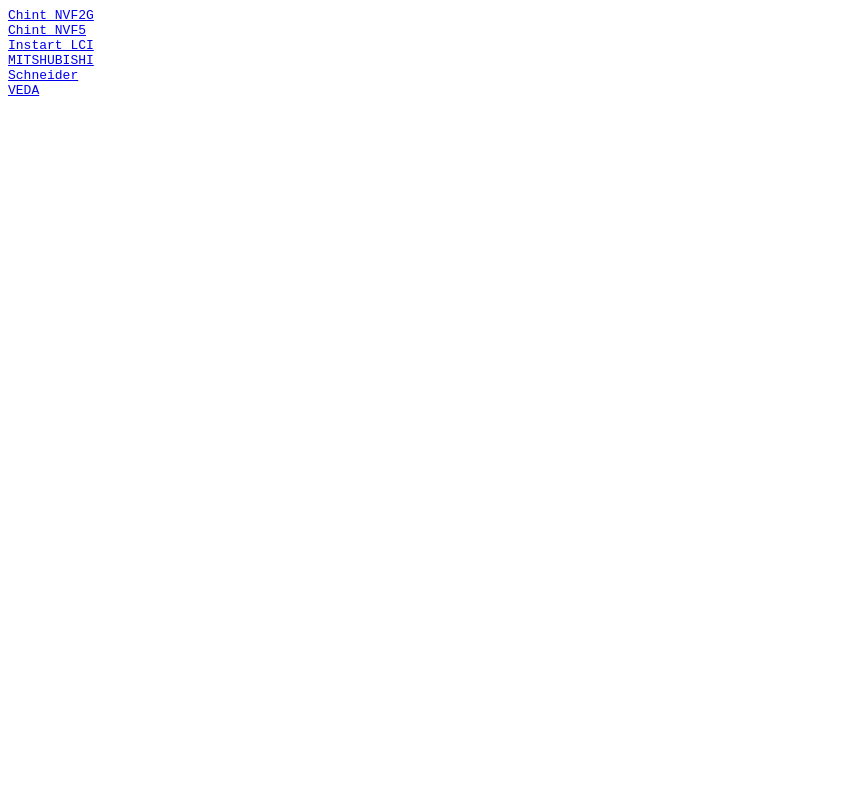
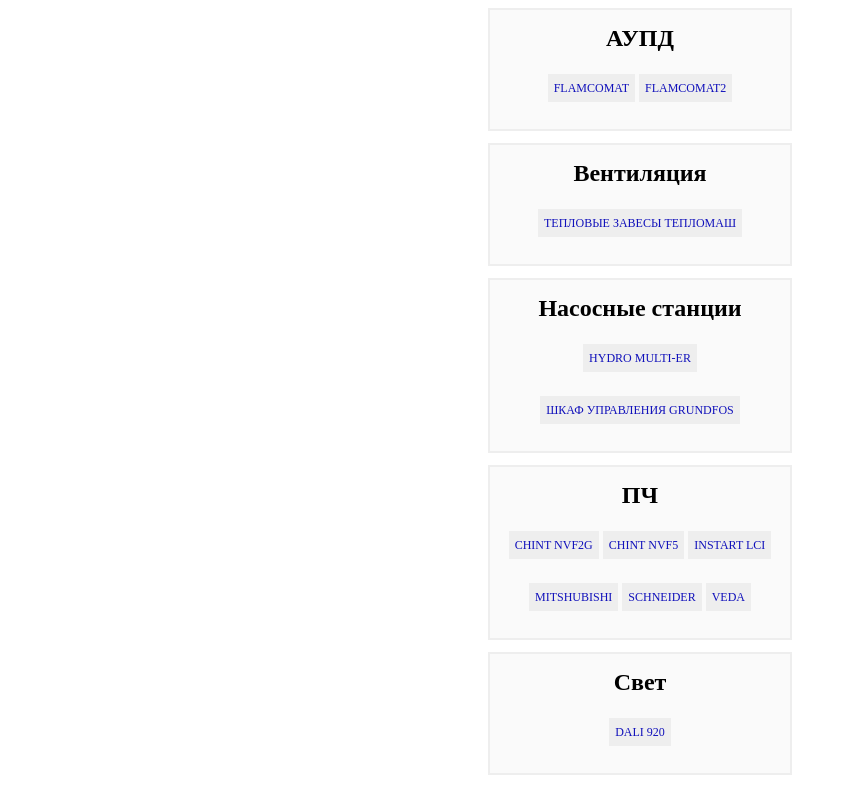
Before and after one commit to asu-ska/asu-ska.github.io, a plain HTML site: page index.html in a window 1280 px wide. Shown: the whole page, without its empty margins (0-847 px from the left). Drawn offline with Linux system fonts and the light colour scheme.

Commit message:
Add automatical generated index.html and CSS

```diff
--- a/index.html
+++ b/index.html
@@ -1,9 +1,34 @@
 
-<pre>
-<a href="ПЧ\Chint NVF2G.pdf">Chint NVF2G</a>
-<a href="ПЧ\Chint NVF5.pdf">Chint NVF5</a>
-<a href="ПЧ\Instart LCI.pdf">Instart LCI</a>
-<a href="ПЧ\MITSHUBISHI.pdf">MITSHUBISHI</a>
-<a href="ПЧ\Schneider.pdf">Schneider</a>
-<a href="ПЧ\VEDA.pdf">VEDA</a>
-</pre>
+<!DOCTYPE html>
+<html lang="ru">
+<head>
+   <meta http-equiv="Content-Type" content="text/html; charset=utf-8" />
+   <meta name="viewport" content="width=device-width, initial-scale=1.0">
+   <title>Документация АСУ</title>
+    <link rel="stylesheet" href="main.css">
+</head>
+<body>
+<div class="card-body">
+                     <h2 class="card-title">АУПД</h2>
+                     <p class="card-text"><a href="..\static\АУПД\Flamcomat.pdf">Flamcomat</a></p>
+<p class="card-text"><a href="..\static\АУПД\Flamcomat2.pdf">Flamcomat2</a></p>
+</div><div class="card-body">
+                     <h2 class="card-title">Вентиляция</h2>
+                     <p class="card-text"><a href="..\static\Вентиляция\Тепловые завесы ТЕПЛОМАШ.pdf">Тепловые завесы ТЕПЛОМАШ</a></p>
+</div><div class="card-body">
+                     <h2 class="card-title">Насосные станции</h2>
+                     <p class="card-text"><a href="..\static\Насосные станции\Hydro Multi-ER.pdf">Hydro Multi-ER</a></p>
+<p class="card-text"><a href="..\static\Насосные станции\Шкаф управления Grundfos.pdf">Шкаф управления Grundfos</a></p>
+</div><div class="card-body">
+                     <h2 class="card-title">ПЧ</h2>
+                     <p class="card-text"><a href="..\static\ПЧ\Chint NVF2G.pdf">Chint NVF2G</a></p>
+<p class="card-text"><a href="..\static\ПЧ\Chint NVF5.pdf">Chint NVF5</a></p>
+<p class="card-text"><a href="..\static\ПЧ\Instart LCI.pdf">Instart LCI</a></p>
+<p class="card-text"><a href="..\static\ПЧ\MITSHUBISHI.pdf">MITSHUBISHI</a></p>
+<p class="card-text"><a href="..\static\ПЧ\Schneider.pdf">Schneider</a></p>
+<p class="card-text"><a href="..\static\ПЧ\VEDA.pdf">VEDA</a></p>
+</div><div class="card-body">
+                     <h2 class="card-title">Свет</h2>
+                     <p class="card-text"><a href="..\static\Свет\DALI 920.pdf">DALI 920</a></p>
+</div>
+</body></html>
--- /dev/null
+++ b/main.css
@@ -0,0 +1,38 @@
+a {
+   text-decoration: none;
+   color: #11b;
+}
+
+.card-body {
+   width: 300px;
+   text-align: center;
+   margin: 0 auto;
+   background: #fafafa;
+   padding: 15px 0;
+   transition: .3s ease-in;
+   border: 2px solid #eee;
+   margin-bottom: 12px;
+}
+.card-body:hover {
+	border: 2px solid #fc5a5a;
+}
+
+.card-body h2 {
+   margin: 0 0 10px 0;
+}
+
+.card-text {
+   text-decoration: none;
+   display: inline-block;
+   padding: 0 6px;
+   background: #eee;
+   color: white;
+   text-transform: uppercase;
+   font-size: 12px;
+   line-height: 28px;
+   transition: .3s ease-in;
+}
+
+.card-text:hover {
+   background: #e66;
+}
```
Also changed, not shown: 9 other files.
